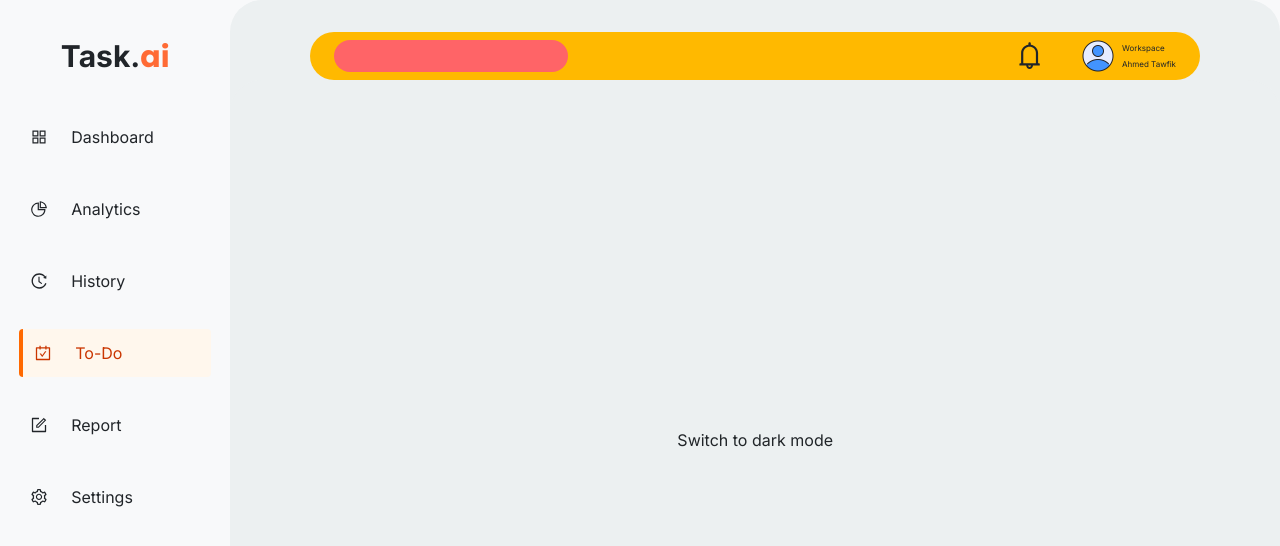
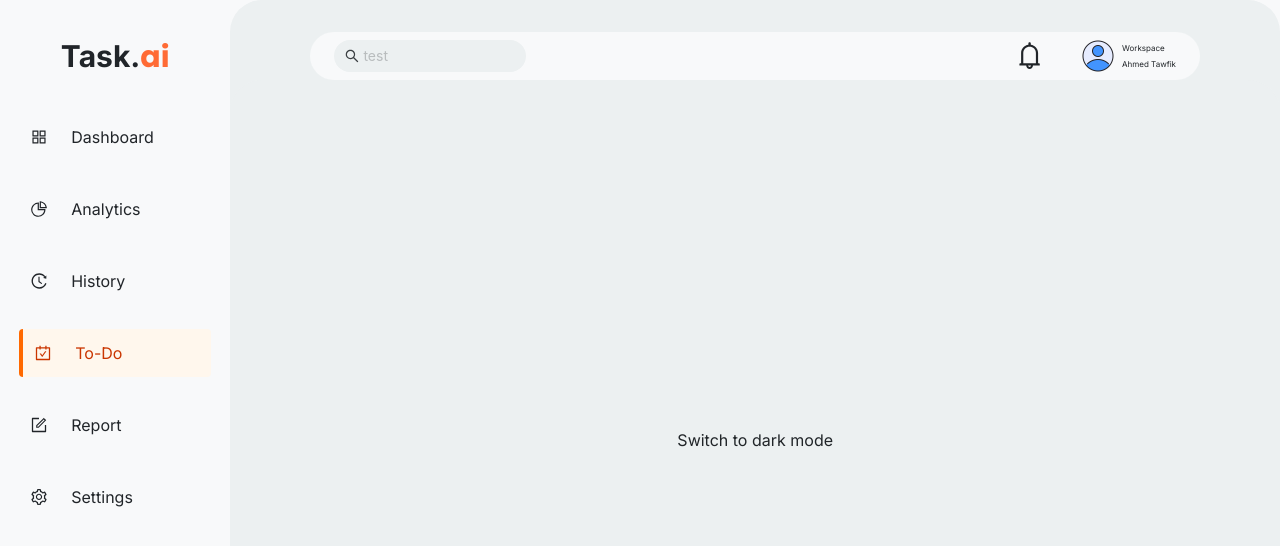
Before and after one commit to FreyGold/AntD, a React (Vite) app: page / in a window 1280 px wide. Shown: the top 546 px of the page. Built offline with nearby package versions, Linux system fonts and the light colour scheme.

Commit message:
some touches to the search bar

```diff
--- a/src/App.tsx
+++ b/src/App.tsx
@@ -1,8 +1,22 @@
 import "@/assets/styles/global.css";
+import { createBrowserRouter, RouterProvider } from "react-router";
+import MainLayout from "./layouts/MainLayout";
+import ToDo from "./pages/dashboard/ToDo";
 import Home from "./pages/dashboard/Home";
 
+const router = createBrowserRouter([
+   {
+      path: "/",
+      element: <MainLayout />,
+      children: [
+         { index: true, element: <Home /> },
+         { path: "/todo", element: <ToDo /> },
+      ],
+   },
+]);
+
 function App() {
-   return <Home />;
+   return <RouterProvider router={router} />;
 }
 
 export default App;
--- a/src/components/Bar.tsx
+++ b/src/components/Bar.tsx
@@ -1,9 +1,22 @@
-import { BellOutlined } from "@ant-design/icons";
+import { BellOutlined, SearchOutlined } from "@ant-design/icons";
+import { Input } from "antd";
 
 function Bar() {
    return (
-      <div className="flex items-center justify-between px-6 py-3 mt-8 mx-20 rounded-4xl h-12 bg-amber-400">
-         <input type="text" className="rounded-4xl bg-red-400 h-8" />
+      <div className="flex items-center justify-between px-6 py-3 mt-8 mx-20 rounded-4xl h-12 bg-background">
+         <Input
+            placeholder="test"
+            type="text"
+            variant="borderless"
+            prefix={<SearchOutlined />}
+            style={{
+               width: "12rem",
+               backgroundColor: "var(--c-background-dark)",
+               borderRadius: "2rem",
+            }}
+            // is this a correct approach?
+         />
+         {/* { switch to ant component in the next iteration} */}
          <div className="flex items-center w-40 justify-between gap-4">
             <BellOutlined style={{ fontSize: "1.7rem" }} />
             <div className="flex items-center space-x-2">
--- a/src/main.tsx
+++ b/src/main.tsx
@@ -1,27 +1,12 @@
 import { StrictMode } from "react";
 import { createRoot } from "react-dom/client";
-import { createBrowserRouter, RouterProvider } from "react-router";
-
-import MainLayout from "@/layouts/MainLayout";
 import App from "@/App";
 import { UiProvider } from "./services/context/UiProvider";
-import ToDo from "./pages/dashboard/ToDo";
-
-const router = createBrowserRouter([
-   {
-      path: "/",
-      element: <MainLayout />,
-      children: [
-         { index: true, element: <App /> },
-         { path: "/todo", element: <ToDo /> },
-      ],
-   },
-]);
 
 createRoot(document.getElementById("root")!).render(
    <StrictMode>
       <UiProvider>
-         <RouterProvider router={router} />
+         <App />
       </UiProvider>
    </StrictMode>
 );
--- a/src/services/api/clientApi.ts
+++ /dev/null
@@ -1,42 +0,0 @@
-import axios from "axios";
-import { API_BASE_URL } from "../constants";
-
-export const clientApi = axios.create({
-   baseURL: API_BASE_URL,
-   headers: {
-      "Content-Type": "application/json",
-      Accept: "application/json",
-   },
-});
-
-// code for assigning the user token in every request
-clientApi.interceptors.request.use((config) => {
-   // const token = localStorage.getItem('token')
-
-   // const token = 'sssssssssssssssss'
-
-   // if (token) {
-   //   config.headers.Authorization = `Bearer ${token}`
-   // }
-
-   return config;
-});
-
-clientApi.interceptors.response.use(
-   (response) => {
-      console.log("response interceptors", response);
-
-      return response;
-   },
-   (error) => {
-      if (error?.response?.status === 401) {
-         //
-         // clear token
-         // logout
-         //  localStorage.removeItem("token")
-      }
-      console.log("error interceptors", error);
-
-      return Promise.reject(error);
-   }
-);
--- a/src/services/api/dashboard/blog/posts/get-posts-query.ts
+++ /dev/null
@@ -1,11 +0,0 @@
-import { useQuery } from "@tanstack/react-query";
-import { getPosts } from "./posts.api";
-
-export const GET_POSTS_QUERY_KEY = "/posts";
-
-export const useGetPostsQuery = () => {
-   return useQuery({
-      queryKey: [GET_POSTS_QUERY_KEY],
-      queryFn: getPosts,
-   });
-};
--- a/src/services/api/dashboard/blog/posts/index.ts
+++ /dev/null
@@ -1,2 +0,0 @@
-export * from "./posts.api";
-export * from "./get-posts-query";
--- a/src/services/api/dashboard/blog/posts/posts.api.ts
+++ /dev/null
@@ -1,27 +0,0 @@
-import { clientApi } from "@/services/api/clientApi";
-
-export const getPosts = async () => {
-   const res = await clientApi.get("/posts");
-   return res.data;
-};
-
-export interface IPostForm {
-   title: string;
-   body: string;
-   userId: number;
-}
-
-export const createPost = async (post: IPostForm) => {
-   const res = await clientApi.post("/posts", post);
-   return res.data;
-};
-
-export const updatePost = async (post: Partial<IPostForm>, id: string) => {
-   const res = await clientApi.put(`/posts/${id}`, post);
-   return res.data;
-};
-
-export const deletePost = async (id: string) => {
-   const res = await clientApi.delete(`/posts/${id}`);
-   return res.data;
-};
```
